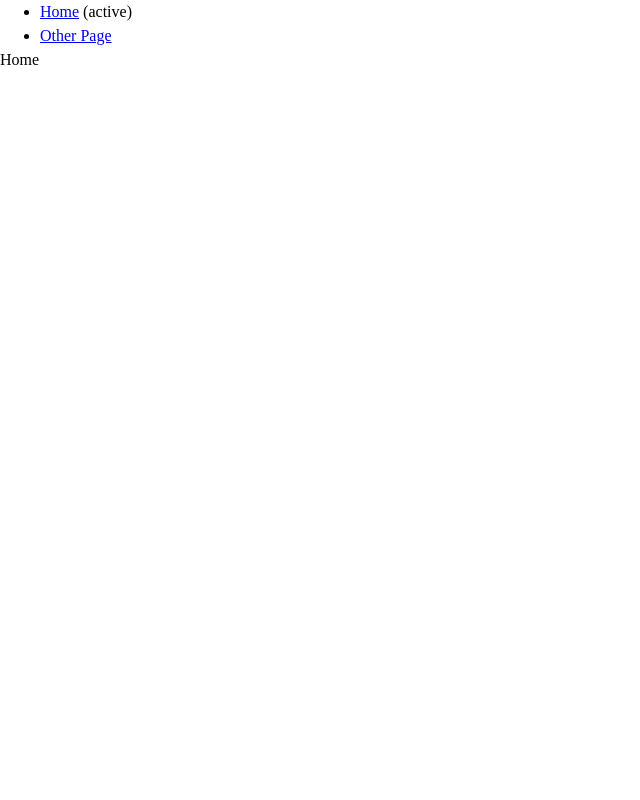
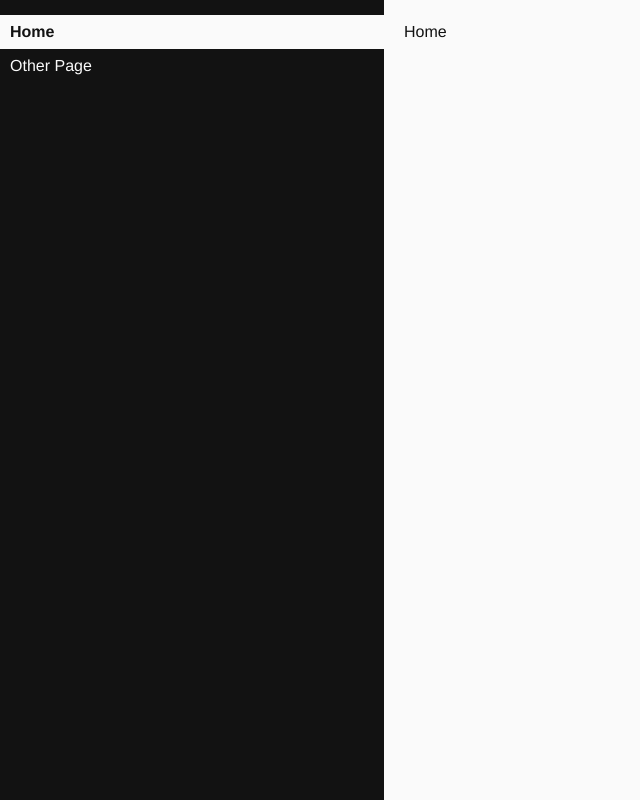
Before and after one commit to terrorizer1980/Web-SDK, a React (Vite) app in the folder demo/: page / in a window 1280 px wide. Shown: the whole page, without its empty margins (0-640 px from the left). Built offline with nearby package versions, Linux system fonts and the light colour scheme.

Commit message:
chore: apply basic styles to demo app

```diff
--- a/demo/src/App.css
+++ b/demo/src/App.css
@@ -1 +1,46 @@
-/* TODO */
+:root {
+  --main-bg-color: #fafafa;
+  --main-text-color: #121212;
+  --nav-bg-color: var(--main-text-color);
+}
+
+.app {
+  display: flex;
+  height: 100vh;
+  font-family: "Helvetica Neue", Helvetica, sans-serif;
+}
+
+nav {
+  width: 30%;
+  min-width: 280px;
+  background: var(--nav-bg-color);
+  color: white;
+  padding: 15px 0;
+}
+
+nav a {
+  color: #fafafa;
+  text-decoration: none;
+  display: inline-block;
+  padding: 5px 10px;
+  width: 100%;
+}
+
+nav ul {
+  list-style-type: none;
+  padding: 0;
+}
+
+nav ul a.active {
+  color: var(--main-text-color);
+  font-weight: 600;
+  background: #fafafa;
+}
+
+main {
+  background: var(--main-bg-color);
+  color: var(--main-text-color);
+  height: 100%;
+  width: 70%;
+  padding: 20px;
+}
--- a/demo/src/App.tsx
+++ b/demo/src/App.tsx
@@ -11,8 +11,10 @@ const OtherPage = () => {
 
 function App() {
   return (
+    <div className="app">
       <BrowserRouter>
         <Nav />
+        <main>
           <Routes>
             <Route path="/" element={<Home />} />
             <Route path="/other-page" element={<OtherPage />} />
@@ -23,7 +25,9 @@ function App() {
               }
             />
           </Routes>
+        </main>
       </BrowserRouter>
+    </div>
   );
 }
 
--- a/demo/src/components/Link.tsx
+++ b/demo/src/components/Link.tsx
@@ -1,5 +1,5 @@
 import {
-  Link as ReactRouterLink,
+  NavLink as ReactRouterLink,
   LinkProps,
   useMatch,
   useResolvedPath
@@ -10,11 +10,10 @@ export function Link({ children, to, ...props }: LinkProps) {
   let match = useMatch({ path: resolved.pathname, end: true });
 
   return (
-    <div>
+    <>
       <ReactRouterLink to={to} {...props}>
         {children}
       </ReactRouterLink>
-      {match && " (active)"}
-    </div>
+    </>
   );
 }
```
Lines whose indentation alone changed are shown as unchanged.
